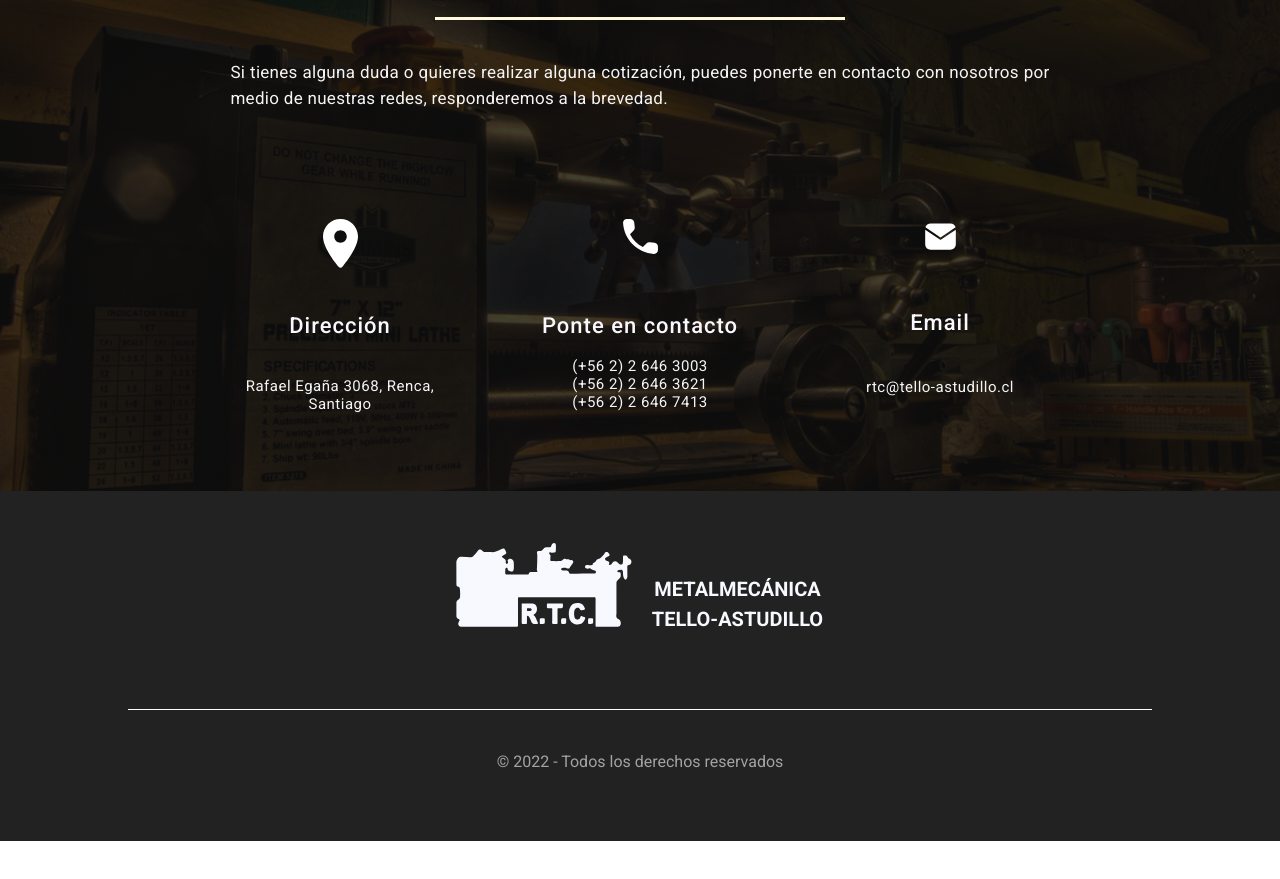
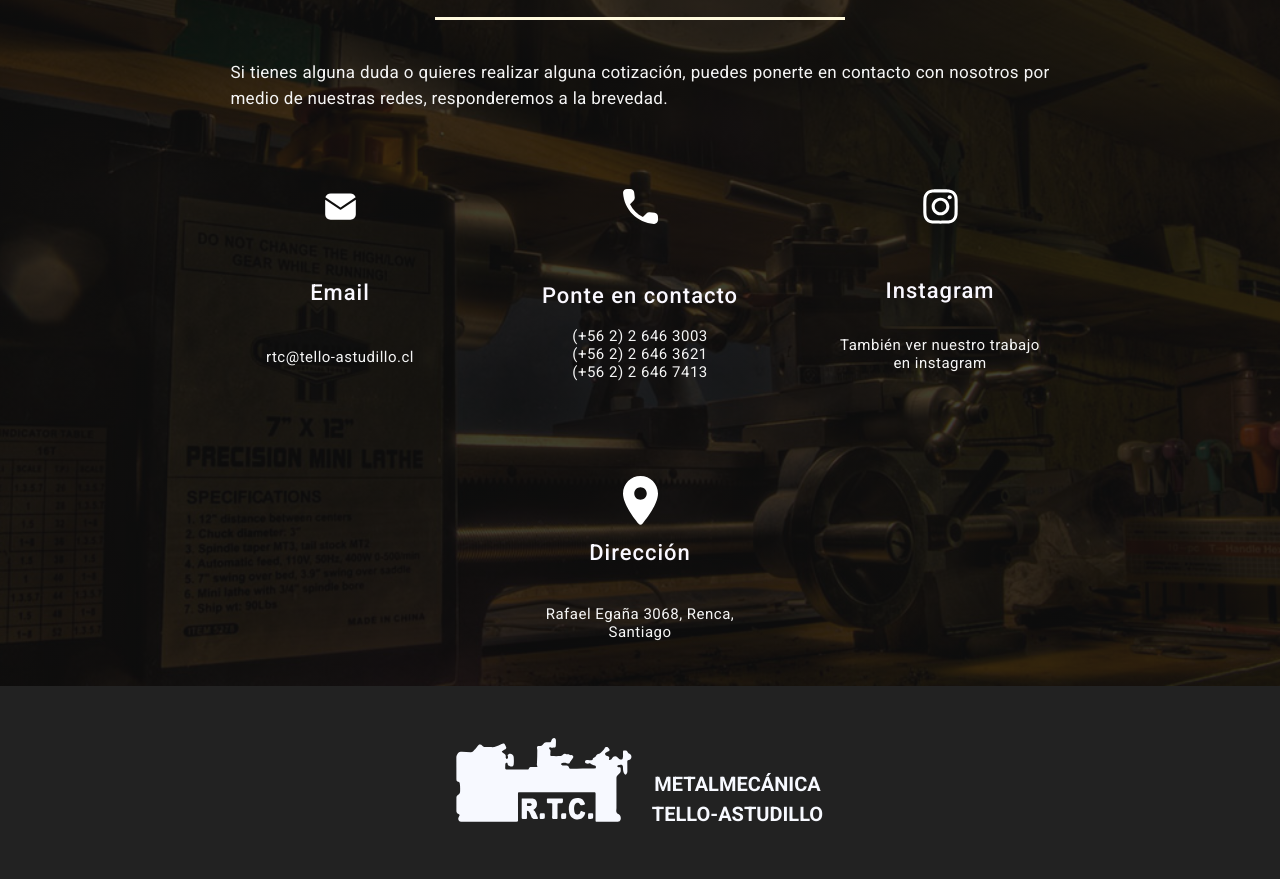
Before and after one commit to victor-carancio/tello-page, a plain HTML site: page index.html in a window 1280 px wide. Shown: the part 4663-5542 px from the top of the page. Before the commit the page ends 5504 px from the top, so only its background shows below. Drawn offline with nearby package versions, Linux system fonts and the light colour scheme.

Commit message:
seccion contact modificada

```diff
--- a/app/scss/_contact.scss
+++ b/app/scss/_contact.scss
@@ -55,7 +55,7 @@
         align-items: center;
 
         @include breakpoint-up(large){
-            min-height: 23.75rem;
+            min-height: 320px;
             width: 80%;
             flex-flow: row nowrap;
             justify-content: center;
@@ -106,6 +106,12 @@
             .email-title{
                 @include breakpoint-up(large){
                     margin-top: 0.625rem;
+                }
+            }
+
+            .ig-title{
+                @include breakpoint-up(large){
+                    margin-top: 14px;
                 }
             }
         }
@@ -159,4 +165,70 @@
         }
 
     }
+
+
+
+    &-map{
+
+        .contact-place-info{
+
+            width: 18.75rem;
+            height: 7.8125rem;
+
+            display: flex;
+            flex-flow: row nowrap;
+            align-items: center;
+            @include breakpoint-up(large){
+                height: 14.0625rem;
+                flex-flow: column nowrap;
+                margin-top: 1.875rem;
+            }
+
+            img{
+                width: 2.1875rem;
+                margin-left: 1.25rem;
+                @include breakpoint-up(large){
+                    margin-left: 0;
+                    margin-top: 0.9375rem;
+                }
+            }
+
+            .info-container{
+                height: 7.8125rem;
+                margin-top: 1.875rem;
+                margin-left: 1.25rem;
+                display: flex;
+                flex-flow: column nowrap;
+                justify-content: flex-start;
+
+                @include breakpoint-up(large){
+                    margin-top: 0;
+                    margin-left: 0;
+                    align-items: center;
+                    justify-content: space-around;
+                    text-align: center;
+                }
+                p{
+                    letter-spacing: 0.0625rem;
+                    font-family: 'Roboto', sans-serif;
+                    color: $background-second-content;
+                    font-weight: 500;
+                    font-size: $font-l;
+                    margin-bottom: 0.9375rem;
+                }
+
+                a{
+                    letter-spacing: 0.0313rem;
+                    font-family: 'Roboto', sans-serif;
+                    color: $links-font-color;
+                    font-size: $font-smed;
+                    width: 12.5rem;
+                    &:hover{
+                        color: $link-hover;
+                    }
+                }
+            }
+        }
+
+    }
 }
--- a/index.html
+++ b/index.html
@@ -59,7 +59,6 @@
             <section id="home" class="agency">
                 <div class="agency-container">
                     <article class="agency-first-content">
-                        <!-- <img src="./images/welder.jpg" alt="tello"> -->
                         <div class="agency-welder"></div>
                         <div class="agency-info-container">
                             <h2 class="animate__animated animate__fadeInDown">
@@ -390,20 +389,20 @@
                     </div>
 
                     <div class="contact-adress">
-                        <div class="contact-place">
+
+                        <div class="contact-email">
                             <img
-                                src="./images/contact/place-icon.svg"
-                                alt="place-icon"
+                                src="./images/contact/mail-icon.svg"
+                                alt="mail-icon"
                             />
                             <div class="info-container">
-                                <p class="contact-anim-right animate__animated">
-                                    Dirección
+                                <p class="email-title contact-anim-left animate__animated">
+                                    Email
                                 </p>
                                 <a
-                                    href="https://www.google.com/maps/place/Rafael+Ega%C3%B1a+3068,+Renca,+Regi%C3%B3n+Metropolitana/@-33.4151733,-70.6896463,17z/data=!3m1!4b1!4m5!3m4!1s0x9662c423f47d12cd:0x149c003a6029383e!8m2!3d-33.4151778!4d-70.6874576"
-                                    target="_blank"
-                                    class="contact-anim-right animate__animated"
-                                    >Rafael Egaña 3068, Renca, Santiago</a
+                                    href="mailto:rtc@tello-astudillo.cl"
+                                    class="contact-anim-left animate__animated"
+                                    >rtc@tello-astudillo.cl</a
                                 >
                             </div>
                         </div>
@@ -437,19 +436,41 @@
                             </div>
                         </div>
 
-                        <div class="contact-email">
+
+
+                        <div class="contact-place">
                             <img
-                                src="./images/contact/mail-icon.svg"
-                                alt="mail-icon"
+                                src="./images/contact/instagram-icon.svg"
+                                alt="place-icon"
                             />
                             <div class="info-container">
-                                <p class="email-title contact-anim-left animate__animated">
-                                    Email
+                                <p class=" ig-title contact-anim-right animate__animated">
+                                    Instagram
                                 </p>
                                 <a
-                                    href="mailto:rtc@tello-astudillo.cl"
-                                    class="contact-anim-left animate__animated"
-                                    >rtc@tello-astudillo.cl</a
+                                    href="https://www.instagram.com/metalmecanicartc/"
+                                    target="_blank"
+                                    class="contact-anim-right animate__animated"
+                                    >También ver nuestro trabajo en instagram</a
+                                >
+                            </div>
+                        </div>
+                    </div>
+                    <div class="contact-map">
+                        <div class="contact-place-info">
+                            <img
+                                src="./images/contact/place-icon.svg"
+                                alt="place-icon"
+                            />
+                            <div class="info-container">
+                                <p class="contact-anim-right animate__animated">
+                                    Dirección
+                                </p>
+                                <a
+                                    href="https://www.google.com/maps/place/Rafael+Ega%C3%B1a+3068,+Renca,+Regi%C3%B3n+Metropolitana/@-33.4151733,-70.6896463,17z/data=!3m1!4b1!4m5!3m4!1s0x9662c423f47d12cd:0x149c003a6029383e!8m2!3d-33.4151778!4d-70.6874576"
+                                    target="_blank"
+                                    class="contact-anim-right animate__animated"
+                                    >Rafael Egaña 3068, Renca, Santiago</a
                                 >
                             </div>
                         </div>
```
Also changed, not shown: app/css/styles.css.
